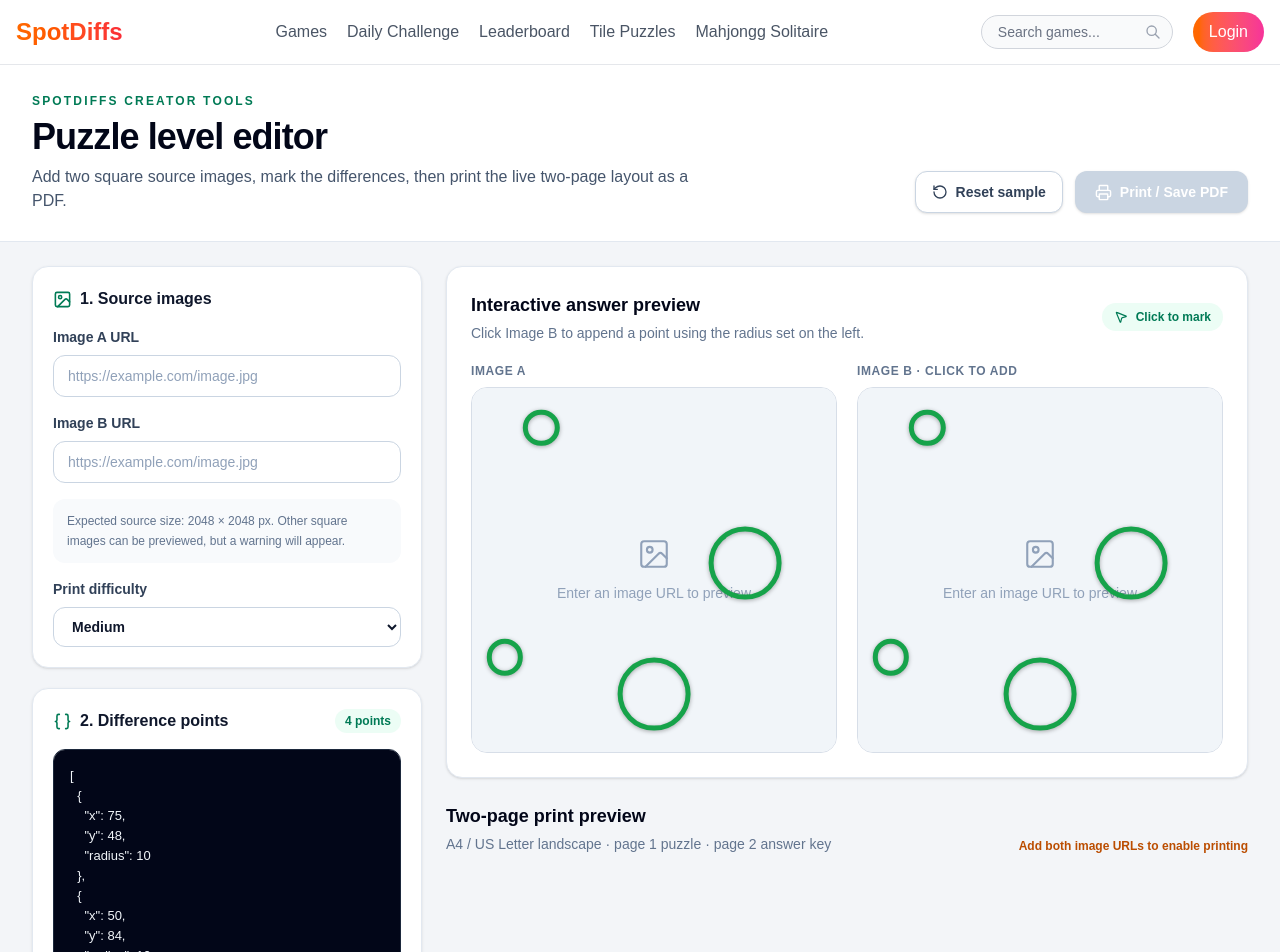
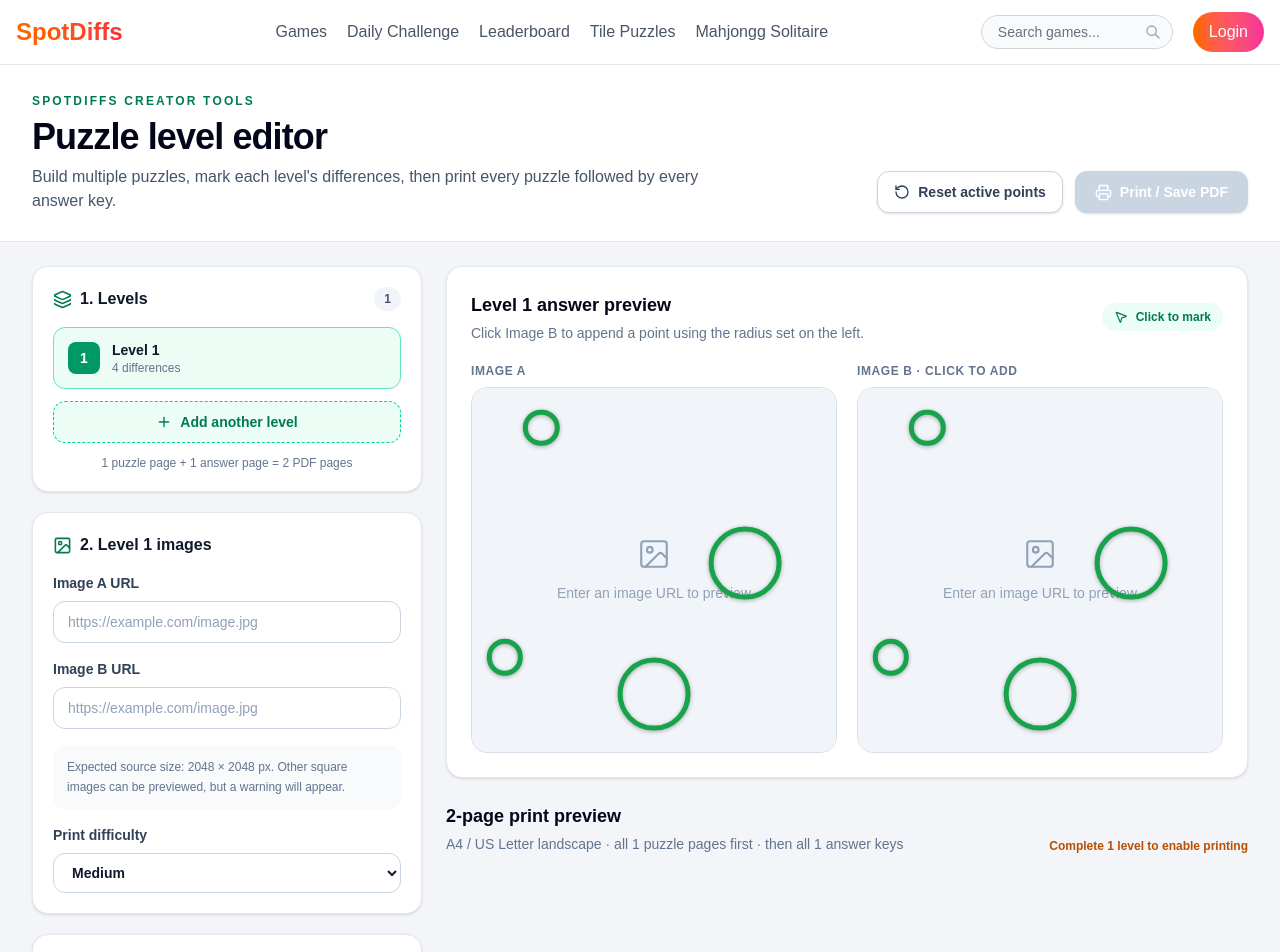
Before and after one commit to xiaohe285/spot_it, a Next.js app: page /level-editor in a window 1280 px wide. Shown: the top 952 px of the page. Built offline with nearby package versions, Linux system fonts and the light colour scheme; no server answers.

Commit message:
level editoroptimize

```diff
--- a/app/level-editor/LevelEditor.tsx
+++ b/app/level-editor/LevelEditor.tsx
@@ -5,13 +5,14 @@ import {
   Braces,
   CheckCircle2,
   ImageIcon,
+  Layers,
   MousePointer2,
   Plus,
   Printer,
   RotateCcw,
   Trash2,
 } from "lucide-react";
-import { MouseEvent, useMemo, useState } from "react";
+import { MouseEvent, useMemo, useRef, useState } from "react";
 
 type Difference = {
   x: number;
@@ -25,6 +26,16 @@ type ImageState = {
 };
 
 type Difficulty = "Easy" | "Medium" | "Hard" | "Expert";
+
+type EditorLevel = {
+  id: number;
+  imageUrl1: string;
+  imageUrl2: string;
+  jsonValue: string;
+  defaultRadius: number;
+  difficulty: Difficulty;
+  imageStates: [ImageState, ImageState];
+};
 
 const difficultyStars: Record<Difficulty, number> = {
   Easy: 2,
@@ -41,6 +52,21 @@ const sampleDifferences: Difference[] = [
 ];
 
 const initialJson = JSON.stringify(sampleDifferences, null, 2);
+
+function createEditorLevel(id: number, includeSample = false): EditorLevel {
+  return {
+    id,
+    imageUrl1: "",
+    imageUrl2: "",
+    jsonValue: includeSample ? initialJson : "[]",
+    defaultRadius: 5,
+    difficulty: "Medium",
+    imageStates: [
+      { status: "idle", message: "" },
+      { status: "idle", message: "" },
+    ],
+  };
+}
 
 function parseDifferences(value: string):
   | { differences: Difference[]; error: null }
@@ -205,13 +231,18 @@ function PrintableHeader({
   count,
   difficulty,
   answerKey,
+  levelNumber,
+  totalLevels,
 }: {
   count: number;
   difficulty: Difficulty;
   answerKey: boolean;
+  levelNumber: number;
+  totalLevels: number;
 }) {
   const filledStars = difficultyStars[difficulty];
   const differenceLabel = count === 1 ? "Difference" : "Differences";
+  const levelPrefix = totalLevels > 1 ? `Puzzle ${levelNumber} of ${totalLevels} · ` : "";
 
   return (
     <div className="level-editor-sheet-header">
@@ -248,7 +279,11 @@ function PrintableHeader({
       </h2>
       <div className="level-editor-sheet-prompt">
         <span aria-hidden="true" />
-        <p>{answerKey ? `All ${count} ${differenceLabel.toLowerCase()} revealed` : "Can you find them all?"}</p>
+        <p>
+          {answerKey
+            ? `${levelPrefix}All ${count} ${differenceLabel.toLowerCase()} revealed`
+            : `${levelPrefix}Can you find them all?`}
+        </p>
         <span aria-hidden="true" />
       </div>
     </div>
@@ -287,19 +322,32 @@ function PrintableSheet({
   imageUrl2,
   differences,
   difficulty,
+  levelNumber,
+  totalLevels,
   answerKey = false,
 }: {
   imageUrl1: string;
   imageUrl2: string;
   differences: Difference[];
   difficulty: Difficulty;
+  levelNumber: number;
+  totalLevels: number;
   answerKey?: boolean;
 }) {
   const count = differences.length;
 
   return (
-    <section className="level-editor-sheet" aria-label={answerKey ? "Printable answer page" : "Printable puzzle page"}>
-      <PrintableHeader count={count} difficulty={difficulty} answerKey={answerKey} />
+    <section
+      className="level-editor-sheet"
+      aria-label={`${answerKey ? "Printable answer" : "Printable puzzle"} page for level ${levelNumber}`}
+    >
+      <PrintableHeader
+        count={count}
+        difficulty={difficulty}
+        answerKey={answerKey}
+        levelNumber={levelNumber}
+        totalLevels={totalLevels}
+      />
       <div className="level-editor-sheet-grid">
         <PrintableImage
           src={imageUrl1}
@@ -318,31 +366,50 @@ function PrintableSheet({
 }
 
 export default function LevelEditor() {
-  const [imageUrl1, setImageUrl1] = useState("");
-  const [imageUrl2, setImageUrl2] = useState("");
-  const [jsonValue, setJsonValue] = useState(initialJson);
-  const [defaultRadius, setDefaultRadius] = useState(5);
-  const [difficulty, setDifficulty] = useState<Difficulty>("Medium");
-  const [imageStates, setImageStates] = useState<[ImageState, ImageState]>([
-    { status: "idle", message: "" },
-    { status: "idle", message: "" },
-  ]);
+  const [levels, setLevels] = useState<EditorLevel[]>(() => [createEditorLevel(1, true)]);
+  const [activeLevelId, setActiveLevelId] = useState(1);
+  const nextLevelId = useRef(2);
 
-  const parsed = useMemo(() => parseDifferences(jsonValue), [jsonValue]);
+  const activeLevelIndex = Math.max(0, levels.findIndex((level) => level.id === activeLevelId));
+  const activeLevel = levels[activeLevelIndex];
+  const parsed = useMemo(() => parseDifferences(activeLevel.jsonValue), [activeLevel.jsonValue]);
   const differences = parsed.differences ?? [];
 
+  const printableLevels = useMemo(
+    () =>
+      levels.map((level) => {
+        const result = parseDifferences(level.jsonValue);
+        return {
+          ...level,
+          differences: result.differences ?? [],
+          parseError: result.error,
+        };
+      }),
+    [levels],
+  );
+
+  const updateLevel = (levelId: number, updater: (level: EditorLevel) => EditorLevel) => {
+    setLevels((current) => current.map((level) => (level.id === levelId ? updater(level) : level)));
+  };
+
+  const updateActiveLevel = (updater: (level: EditorLevel) => EditorLevel) => {
+    updateLevel(activeLevel.id, updater);
+  };
+
   const updateImageUrl = (index: 0 | 1, value: string) => {
-    if (index === 0) setImageUrl1(value);
-    else setImageUrl2(value);
-
-    setImageStates((current) => {
-      const next: [ImageState, ImageState] = [...current];
+    updateActiveLevel((level) => {
+      const next: [ImageState, ImageState] = [level.imageStates[0], level.imageStates[1]];
       next[index] = { status: "idle", message: "" };
-      return next;
+      return {
+        ...level,
+        imageUrl1: index === 0 ? value : level.imageUrl1,
+        imageUrl2: index === 1 ? value : level.imageUrl2,
+        imageStates: next,
+      };
     });
   };
 
-  const updateImageState = (index: 0 | 1, width?: number, height?: number) => {
+  const updateImageState = (levelId: number, index: 0 | 1, width?: number, height?: number) => {
     const nextState: ImageState =
       width === undefined || height === undefined
         ? { status: "error", message: "The image could not be loaded. Check the URL and access permissions." }
@@ -350,23 +417,23 @@ export default function LevelEditor() {
           ? { status: "ready", message: "2048 × 2048 px — ready" }
           : { status: "warning", message: `${width} × ${height} px — expected 2048 × 2048 px` };
 
-    setImageStates((current) => {
-      if (current[index].status === nextState.status && current[index].message === nextState.message) {
-        return current;
+    updateLevel(levelId, (level) => {
+      if (level.imageStates[index].status === nextState.status && level.imageStates[index].message === nextState.message) {
+        return level;
       }
-      const next: [ImageState, ImageState] = [...current];
+      const next: [ImageState, ImageState] = [level.imageStates[0], level.imageStates[1]];
       next[index] = nextState;
-      return next;
+      return { ...level, imageStates: next };
     });
   };
 
   const writeDifferences = (next: Difference[]) => {
-    setJsonValue(JSON.stringify(next, null, 2));
+    updateActiveLevel((level) => ({ ...level, jsonValue: JSON.stringify(next, null, 2) }));
   };
 
   const addDifference = (x: number, y: number) => {
     if (!parsed.differences) return;
-    writeDifferences([...parsed.differences, { x, y, radius: defaultRadius }]);
+    writeDifferences([...parsed.differences, { x, y, radius: activeLevel.defaultRadius }]);
   };
 
   const removeDifference = (index: number) => {
@@ -374,7 +441,29 @@ export default function LevelEditor() {
     writeDifferences(parsed.differences.filter((_, pointIndex) => pointIndex !== index));
   };
 
-  const canPrint = Boolean(imageUrl1.trim() && imageUrl2.trim() && parsed.differences);
+  const addLevel = () => {
+    const id = nextLevelId.current;
+    nextLevelId.current += 1;
+    setLevels((current) => [...current, createEditorLevel(id)]);
+    setActiveLevelId(id);
+  };
+
+  const removeLevel = (levelId: number) => {
+    if (levels.length === 1) return;
+
+    const removedIndex = levels.findIndex((level) => level.id === levelId);
+    const remaining = levels.filter((level) => level.id !== levelId);
+    setLevels(remaining);
+
+    if (activeLevelId === levelId) {
+      setActiveLevelId(remaining[Math.min(removedIndex, remaining.length - 1)].id);
+    }
+  };
+
+  const incompleteLevelCount = printableLevels.filter(
+    (level) => !level.imageUrl1.trim() || !level.imageUrl2.trim() || level.parseError,
+  ).length;
+  const canPrint = incompleteLevelCount === 0;
 
   return (
     <div className="level-editor-page min-h-screen bg-[#f3f5f8] text-slate-900">
@@ -385,17 +474,17 @@ export default function LevelEditor() {
               <p className="mb-2 text-xs font-bold uppercase tracking-[0.18em] text-emerald-700">Spotdiffs creator tools</p>
               <h1 className="text-3xl font-bold tracking-tight text-slate-950 sm:text-4xl">Puzzle level editor</h1>
               <p className="mt-2 max-w-2xl text-sm leading-6 text-slate-600 sm:text-base">
-                Add two square source images, mark the differences, then print the live two-page layout as a PDF.
+                Build multiple puzzles, mark each level&apos;s differences, then print every puzzle followed by every answer key.
               </p>
             </div>
             <div className="flex flex-wrap gap-3">
               <button
                 type="button"
-                onClick={() => setJsonValue(initialJson)}
+                onClick={() => updateActiveLevel((level) => ({ ...level, jsonValue: initialJson }))}
                 className="inline-flex items-center gap-2 rounded-xl border border-slate-300 bg-white px-4 py-2.5 text-sm font-semibold text-slate-700 shadow-sm transition hover:border-slate-400 hover:bg-slate-50"
               >
                 <RotateCcw size={16} />
-                Reset sample
+                Reset active points
               </button>
               <button
                 type="button"
@@ -413,14 +502,83 @@ export default function LevelEditor() {
         <div className="mx-auto grid max-w-[1500px] gap-6 px-5 py-6 sm:px-8 xl:grid-cols-[390px_minmax(0,1fr)]">
           <aside className="space-y-5 xl:sticky xl:top-5 xl:self-start">
             <div className="rounded-2xl border border-slate-200 bg-white p-5 shadow-sm">
+              <div className="mb-4 flex items-center justify-between gap-3">
+                <div className="flex items-center gap-2">
+                  <Layers size={19} className="text-emerald-700" />
+                  <h2 className="font-bold text-slate-900">1. Levels</h2>
+                </div>
+                <span className="rounded-full bg-slate-100 px-2.5 py-1 text-xs font-bold text-slate-600">
+                  {levels.length}
+                </span>
+              </div>
+              <div className="space-y-2">
+                {levels.map((level, index) => {
+                  const printableLevel = printableLevels[index];
+                  const isActive = level.id === activeLevel.id;
+                  return (
+                    <div
+                      key={level.id}
+                      className={`flex items-center gap-2 rounded-xl border p-1.5 transition ${
+                        isActive ? "border-emerald-300 bg-emerald-50" : "border-slate-200 bg-white"
+                      }`}
+                    >
+                      <button
+                        type="button"
+                        onClick={() => setActiveLevelId(level.id)}
+                        className="flex min-w-0 flex-1 items-center gap-3 rounded-lg px-2 py-1.5 text-left"
+                      >
+                        <span
+                          className={`flex h-8 w-8 shrink-0 items-center justify-center rounded-lg text-sm font-black ${
+                            isActive ? "bg-emerald-600 text-white" : "bg-slate-100 text-slate-600"
+                          }`}
+                        >
+                          {index + 1}
+                        </span>
+                        <span className="min-w-0">
+                          <strong className="block truncate text-sm text-slate-900">Level {index + 1}</strong>
+                          <small className={`block text-xs ${printableLevel.parseError ? "text-red-600" : "text-slate-500"}`}>
+                            {printableLevel.parseError
+                              ? "Invalid difference JSON"
+                              : `${printableLevel.differences.length} differences`}
+                          </small>
+                        </span>
+                      </button>
+                      {levels.length > 1 && (
+                        <button
+                          type="button"
+                          onClick={() => removeLevel(level.id)}
+                          aria-label={`Remove level ${index + 1}`}
+                          className="rounded-lg p-2 text-slate-400 transition hover:bg-red-50 hover:text-red-600"
+                        >
+                          <Trash2 size={16} />
+                        </button>
+                      )}
+                    </div>
+                  );
+                })}
+              </div>
+              <button
+                type="button"
+                onClick={addLevel}
+                className="mt-3 inline-flex w-full items-center justify-center gap-2 rounded-xl border border-dashed border-emerald-400 bg-emerald-50 px-4 py-2.5 text-sm font-bold text-emerald-700 transition hover:bg-emerald-100"
+              >
+                <Plus size={16} />
+                Add another level
+              </button>
+              <p className="mt-3 text-center text-xs font-medium text-slate-500">
+                {levels.length} puzzle {levels.length === 1 ? "page" : "pages"} + {levels.length} answer {levels.length === 1 ? "page" : "pages"} = {levels.length * 2} PDF pages
+              </p>
+            </div>
+
+            <div className="rounded-2xl border border-slate-200 bg-white p-5 shadow-sm">
               <div className="mb-4 flex items-center gap-2">
                 <ImageIcon size={19} className="text-emerald-700" />
-                <h2 className="font-bold text-slate-900">1. Source images</h2>
+                <h2 className="font-bold text-slate-900">2. Level {activeLevelIndex + 1} images</h2>
               </div>
               <div className="space-y-4">
                 {[
-                  { label: "Image A URL", value: imageUrl1, index: 0 as const },
-                  { label: "Image B URL", value: imageUrl2, index: 1 as const },
+                  { label: "Image A URL", value: activeLevel.imageUrl1, index: 0 as const },
+                  { label: "Image B URL", value: activeLevel.imageUrl2, index: 1 as const },
                 ].map((field) => (
                   <label key={field.label} className="block text-sm font-semibold text-slate-700">
                     {field.label}
@@ -432,7 +590,7 @@ export default function LevelEditor() {
                       spellCheck={false}
                       className="mt-2 w-full rounded-xl border border-slate-300 bg-white px-3.5 py-2.5 text-sm font-normal text-slate-900 outline-none transition placeholder:text-slate-400 focus:border-emerald-500 focus:ring-2 focus:ring-emerald-100"
                     />
-                    <ImageStatusMessage state={imageStates[field.index]} />
+                    <ImageStatusMessage state={activeLevel.imageStates[field.index]} />
                   </label>
                 ))}
               </div>
@@ -442,8 +600,10 @@ export default function LevelEditor() {
               <label className="mt-4 block text-sm font-semibold text-slate-700">
                 Print difficulty
                 <select
-                  value={difficulty}
-                  onChange={(event) => setDifficulty(event.target.value as Difficulty)}
+                  value={activeLevel.difficulty}
+                  onChange={(event) =>
+                    updateActiveLevel((level) => ({ ...level, difficulty: event.target.value as Difficulty }))
+                  }
                   className="mt-2 w-full rounded-xl border border-slate-300 bg-white px-3.5 py-2.5 text-sm font-semibold text-slate-900 outline-none transition focus:border-emerald-500 focus:ring-2 focus:ring-emerald-100"
                 >
                   <option value="Easy">Easy</option>
@@ -458,15 +618,17 @@ export default function LevelEditor() {
               <div className="mb-4 flex items-center justify-between gap-3">
                 <div className="flex items-center gap-2">
                   <Braces size={19} className="text-emerald-700" />
-                  <h2 className="font-bold text-slate-900">2. Difference points</h2>
+                  <h2 className="font-bold text-slate-900">3. Level {activeLevelIndex + 1} differences</h2>
                 </div>
                 <span className="rounded-full bg-emerald-50 px-2.5 py-1 text-xs font-bold text-emerald-700">
                   {differences.length} points
                 </span>
               </div>
               <textarea
-                value={jsonValue}
-                onChange={(event) => setJsonValue(event.target.value)}
+                value={activeLevel.jsonValue}
+                onChange={(event) =>
+                  updateActiveLevel((level) => ({ ...level, jsonValue: event.target.value }))
+                }
                 spellCheck={false}
                 aria-label="Difference points JSON"
                 className={`min-h-72 w-full resize-y rounded-xl border bg-slate-950 p-4 font-mono text-[13px] leading-5 text-slate-100 outline-none transition ${
@@ -495,10 +657,12 @@ export default function LevelEditor() {
                     min={0.1}
                     max={50}
                     step={0.5}
-                    value={defaultRadius}
+                    value={activeLevel.defaultRadius}
                     onChange={(event) => {
                       const value = Number(event.target.value);
-                      if (Number.isFinite(value) && value > 0 && value <= 50) setDefaultRadius(value);
+                      if (Number.isFinite(value) && value > 0 && value <= 50) {
+                        updateActiveLevel((level) => ({ ...level, defaultRadius: value }));
+                      }
                     }}
                     className="mt-1.5 w-full rounded-lg border border-slate-300 bg-white px-3 py-2 text-sm font-semibold outline-none focus:border-emerald-500"
                   />
@@ -541,7 +705,7 @@ export default function LevelEditor() {
             <div className="rounded-2xl border border-slate-200 bg-white p-5 shadow-sm sm:p-6">
               <div className="mb-5 flex flex-col gap-2 sm:flex-row sm:items-center sm:justify-between">
                 <div>
-                  <h2 className="text-lg font-bold text-slate-950">Interactive answer preview</h2>
+                  <h2 className="text-lg font-bold text-slate-950">Level {activeLevelIndex + 1} answer preview</h2>
                   <p className="mt-1 text-sm text-slate-500">Click Image B to append a point using the radius set on the left.</p>
                 </div>
                 <span className="inline-flex w-fit items-center gap-2 rounded-full bg-emerald-50 px-3 py-1.5 text-xs font-bold text-emerald-700">
@@ -553,23 +717,23 @@ export default function LevelEditor() {
                 <div>
                   <div className="mb-2 text-xs font-bold uppercase tracking-wider text-slate-500">Image A</div>
                   <PreviewImage
-                    src={imageUrl1.trim()}
+                    src={activeLevel.imageUrl1.trim()}
                     alt="First source preview"
                     differences={differences}
-                    onImageLoad={(width, height) => updateImageState(0, width, height)}
-                    onImageError={() => updateImageState(0)}
+                    onImageLoad={(width, height) => updateImageState(activeLevel.id, 0, width, height)}
+                    onImageError={() => updateImageState(activeLevel.id, 0)}
                   />
                 </div>
                 <div>
                   <div className="mb-2 text-xs font-bold uppercase tracking-wider text-slate-500">Image B · click to add</div>
                   <PreviewImage
-                    src={imageUrl2.trim()}
+                    src={activeLevel.imageUrl2.trim()}
                     alt="Second source preview"
                     differences={differences}
                     interactive
                     onAddDifference={addDifference}
-                    onImageLoad={(width, height) => updateImageState(1, width, height)}
-                    onImageError={() => updateImageState(1)}
+                    onImageLoad={(width, height) => updateImageState(activeLevel.id, 1, width, height)}
+                    onImageError={() => updateImageState(activeLevel.id, 1)}
                   />
                 </div>
               </div>
@@ -578,10 +742,16 @@ export default function LevelEditor() {
             <div>
               <div className="mb-3 flex items-end justify-between gap-4">
                 <div>
-                  <h2 className="text-lg font-bold text-slate-950">Two-page print preview</h2>
-                  <p className="mt-1 text-sm text-slate-500">A4 / US Letter landscape · page 1 puzzle · page 2 answer key</p>
+                  <h2 className="text-lg font-bold text-slate-950">{levels.length * 2}-page print preview</h2>
+                  <p className="mt-1 text-sm text-slate-500">
+                    A4 / US Letter landscape · all {levels.length} puzzle pages first · then all {levels.length} answer keys
+                  </p>
                 </div>
-                {!canPrint && <span className="text-xs font-semibold text-amber-700">Add both image URLs to enable printing</span>}
+                {!canPrint && (
+                  <span className="text-xs font-semibold text-amber-700">
+                    Complete {incompleteLevelCount} {incompleteLevelCount === 1 ? "level" : "levels"} to enable printing
+                  </span>
+                )}
               </div>
             </div>
           </main>
@@ -589,8 +759,29 @@ export default function LevelEditor() {
       </section>
 
       <div className="level-editor-print-root mx-auto max-w-[1500px] space-y-8 px-5 pb-12 sm:px-8">
-        <PrintableSheet imageUrl1={imageUrl1.trim()} imageUrl2={imageUrl2.trim()} differences={differences} difficulty={difficulty} />
-        <PrintableSheet imageUrl1={imageUrl1.trim()} imageUrl2={imageUrl2.trim()} differences={differences} difficulty={difficulty} answerKey />
+        {printableLevels.map((level, index) => (
+          <PrintableSheet
+            key={`puzzle-${level.id}`}
+            imageUrl1={level.imageUrl1.trim()}
+            imageUrl2={level.imageUrl2.trim()}
+            differences={level.differences}
+            difficulty={level.difficulty}
+            levelNumber={index + 1}
+            totalLevels={levels.length}
+          />
+        ))}
+        {printableLevels.map((level, index) => (
+          <PrintableSheet
+            key={`answer-${level.id}`}
+            imageUrl1={level.imageUrl1.trim()}
+            imageUrl2={level.imageUrl2.trim()}
+            differences={level.differences}
+            difficulty={level.difficulty}
+            levelNumber={index + 1}
+            totalLevels={levels.length}
+            answerKey
+          />
+        ))}
       </div>
     </div>
   );
```
